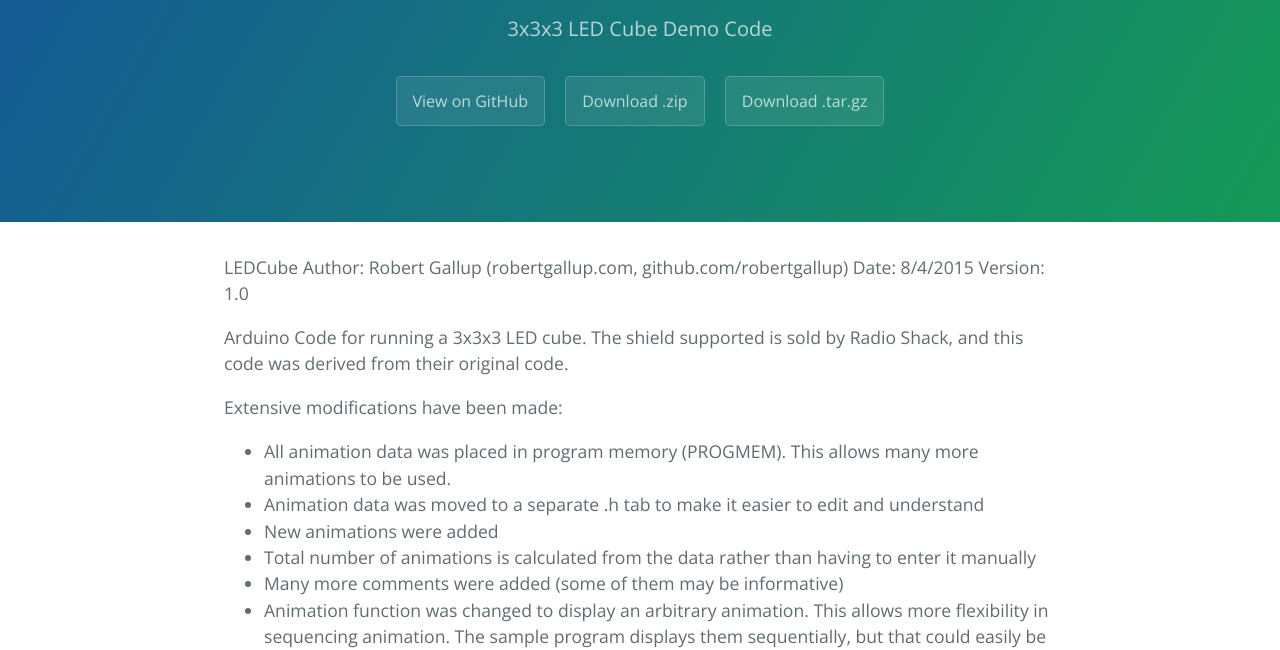
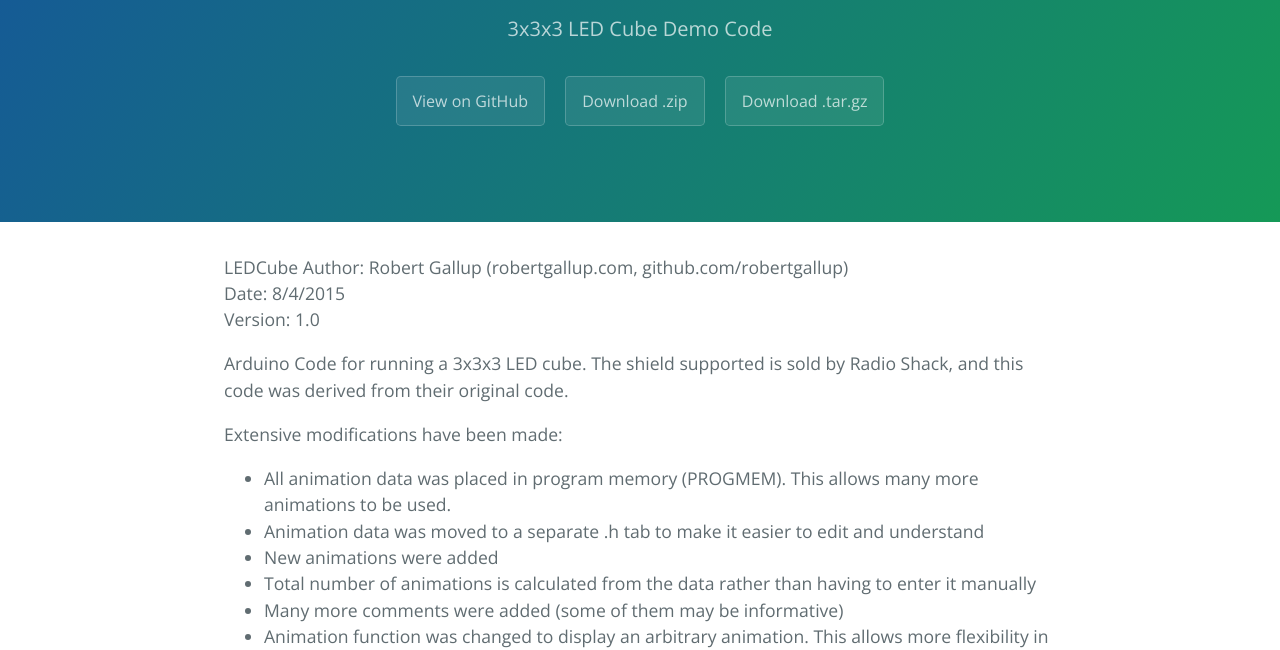
Before and after one commit to robertgallup/arduino-LEDCube, a plain HTML site: page index.html in a window 1280 px wide. Shown: the part 161-811 px from the top of the page. Drawn offline with nearby package versions, Linux system fonts and the light colour scheme.

```diff
--- a/index.html
+++ b/index.html
@@ -20,9 +20,9 @@
 
     <section class="main-content">
       <p>LEDCube
-Author: Robert Gallup (robertgallup.com, github.com/robertgallup)
-Date: 8/4/2015
-Version: 1.0</p>
+Author: Robert Gallup (robertgallup.com, github.com/robertgallup)<br>
+Date: 8/4/2015<br>
+Version: 1.0<br></p>
 
 <p>Arduino Code for running a 3x3x3 LED cube. The shield supported is sold by Radio Shack, and this code was derived from their original code.</p>
 
--- a/params.json
+++ b/params.json
@@ -1,6 +1,6 @@
 {
   "name": "LED Cube",
   "tagline": "3x3x3 LED Cube Demo Code",
-  "body": "LEDCube\r\nAuthor: Robert Gallup (robertgallup.com, github.com/robertgallup)\r\nDate: 8/4/2015\r\nVersion: 1.0\r\n\r\nArduino Code for running a 3x3x3 LED cube. The shield supported is sold by Radio Shack, and this code was derived from their original code.\r\n\r\nExtensive modifications have been made:\r\n\r\n* All animation data was placed in program memory (PROGMEM). This allows many more animations to be used.\r\n* Animation data was moved to a separate .h tab to make it easier to edit and understand\r\n* New animations were added\r\n* Total number of animations is calculated from the data rather than having to enter it manually\r\n* Many more comments were added (some of them may be informative)\r\n* Animation function was changed to display an arbitrary animation. This allows more flexibility in sequencing animation. The sample program displays them sequentially, but that could easily be changed to support random sequencing, or sequencing based on user input.",
+  "body": "LEDCube\r\nAuthor: Robert Gallup (robertgallup.com, github.com/robertgallup)<br />\r\nDate: 8/4/2015<br />\r\nVersion: 1.0<br />\r\n\r\nArduino Code for running a 3x3x3 LED cube. The shield supported is sold by Radio Shack, and this code was derived from their original code.\r\n\r\nExtensive modifications have been made:\r\n\r\n* All animation data was placed in program memory (PROGMEM). This allows many more animations to be used.\r\n* Animation data was moved to a separate .h tab to make it easier to edit and understand\r\n* New animations were added\r\n* Total number of animations is calculated from the data rather than having to enter it manually\r\n* Many more comments were added (some of them may be informative)\r\n* Animation function was changed to display an arbitrary animation. This allows more flexibility in sequencing animation. The sample program displays them sequentially, but that could easily be changed to support random sequencing, or sequencing based on user input.",
   "note": "Don't delete this file! It's used internally to help with page regeneration."
 }
```
